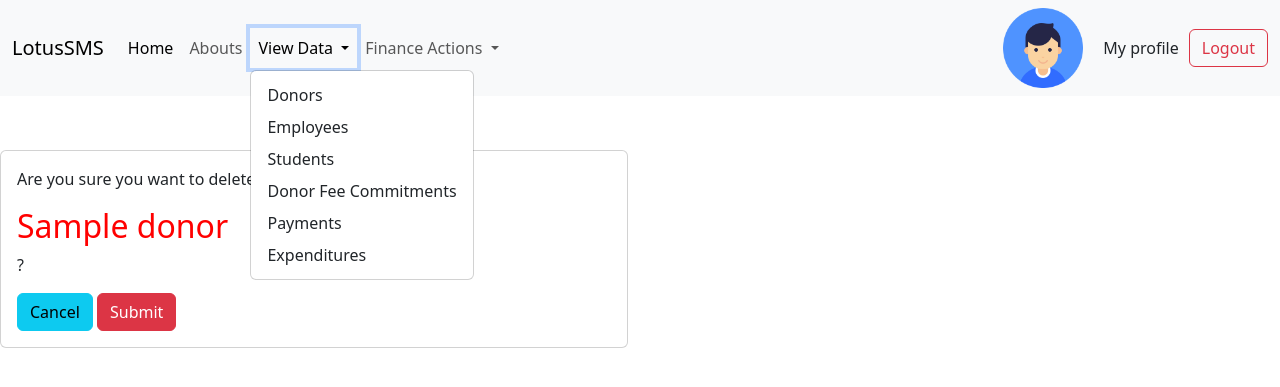
After one commit to LisanzaTabby/Lotus-Project, a Django app: page /delete_donor/1/ in a window 1280 px wide, after a click on "View Data". The commit adds this page. Shown: the top 387 px of the page. Run offline with Django 5.2, Linux system fonts and the light colour scheme; tables that the repository leaves empty hold one stand-in row (values such as "Sample post").

Commit message:
initial commit

```diff
--- a/lotusApp/admin.py
+++ b/lotusApp/admin.py
@@ -7,3 +7,4 @@ admin.site.register(School)
 admin.site.register(Intermediary)
 admin.site.register(Student)
 admin.site.register(StudentDonorHistory)
+admin.site.register(Employee)
--- a/lotusApp/forms.py
+++ b/lotusApp/forms.py
@@ -22,3 +22,8 @@ class DonorForm(ModelForm):
         model = Donor
         fields = '__all__'
         exclude = ['date_added']
+class EmployeeForm(ModelForm):
+    class Meta:
+        model = Employee
+        fields = '__all__'
+        exclude = ['date_joined']
--- /dev/null
+++ b/lotusApp/templates/delete_templates/donor_delete.html
@@ -0,0 +1,24 @@
+{%  extends 'navbars/financenavbar.html' %}
+{% load static %}
+{% block content %}
+
+<br>
+<div class="row">
+	<div class="col-md-6">
+		<div class="card card-body">
+
+
+			<p>Are you sure you want to delete Donor ID number"<b>{{ donor.id }}</b><h2 style="color: red;">{{ donor.donorName }}</h2>?</p>
+
+			<form action="{% url 'delete_donor' donor.id  %}" method="POST">
+
+				{% csrf_token %}
+				<a class="btn btn-info" href="{% url 'donor_list' %}">Cancel</a>
+
+				<input class="btn btn-danger" type="submit" name="Confirm">
+			</form>
+		</div>
+	</div>
+</div>
+
+{% endblock %}
--- a/lotusApp/templates/lists/donor_list.html
+++ b/lotusApp/templates/lists/donor_list.html
@@ -59,6 +59,6 @@
     </tbody>
     {% endif %}
   </table>
-  <a href="{% url 'forgot_password' %}" class="btn btn-primary">Print Donor List</a>
+  <a href="" class="btn btn-primary">Print Donor List</a>
 
 {% endblock %}
--- a/lotusApp/templates/lists/employee_list.html
+++ b/lotusApp/templates/lists/employee_list.html
@@ -58,6 +58,6 @@
     </tbody>
     {% endif %}
   </table>
-  <a href="{% url 'forgot_password' %}" class="btn btn-primary">Print Employee List</a>
+  <a href="" class="btn btn-primary">Print Employee List</a>
 
 {% endblock %}
--- a/lotusApp/templates/lists/intermediary_list.html
+++ b/lotusApp/templates/lists/intermediary_list.html
@@ -48,8 +48,8 @@
         <td>{{intermediary.location}}</td>
         <td>{{intermediary.date_added}}</td>
         <td>
-            <a href="" class="btn btn-primary">Edit</a>
-            <a href="" class="btn btn-danger">Delete</a>
+            <a href="{% url 'edit_intermediary' intermediary.id %}" class="btn btn-primary">Edit</a>
+            <a href="{% url 'delete_intermediary' intermediary.id %}" class="btn btn-danger">Delete</a>
 
         </td>
       </tr>
--- a/lotusApp/templates/lists/school_list.html
+++ b/lotusApp/templates/lists/school_list.html
@@ -43,8 +43,8 @@
             <td>{{school.level}}</td>
             <td>{{school.location}}</td>
             <td>
-                <a href=""class="btn btn-primary">Edit</a>
-                <a href=""class="btn btn-danger">Delete</a>
+                <a href="{% url 'edit_school' school.id %}"class="btn btn-primary">Edit</a>
+                <a href="{% url 'delete_school' school.id %}"class="btn btn-danger">Delete</a>
 
             </td>
           </tr>
--- a/lotusApp/templates/navbars/financenavbar.html
+++ b/lotusApp/templates/navbars/financenavbar.html
@@ -32,8 +32,8 @@
                 <ul class="dropdown-menu">
                   <li><a class="dropdown-item" href="{% url 'donor_list' %}">Donors</a></li>
                   <li><a class="dropdown-item" href="{% url 'employee_list' %}">Employees</a></li>
-                  <li><a class="dropdown-item" href="{% url 'students' %}">Students</a></li>
-                  <li><a class="dropdown-item" href="{% url 'donor_commitment_list' %}">Donor Fee Commitments</a></li>
+                  <li><a class="dropdown-item" href="{% url 'student_list' %}">Students</a></li>
+                  <li><a class="dropdown-item" href="">Donor Fee Commitments</a></li>
                   <li><a class="dropdown-item" href="">Payments</a></li>
                   <li><a class="dropdown-item" href="">Expenditures</a></li>
                 </ul>
@@ -45,7 +45,7 @@
                 <ul class="dropdown-menu">
                   <li><a class="dropdown-item" href="{% url 'add_donor' %}">Add Donor</a></li>
                   <li><a class="dropdown-item" href="{% url 'add_employee' %}">Add Employee</a></li>
-                  <li><a class="dropdown-item" href="{% url 'add_fee_commitment' %}">Add Donor Fee Commitment</a></li>
+                  <li><a class="dropdown-item" href="">Add Donor Fee Commitment</a></li>
                 </ul>
               </li>
             </ul>
--- a/lotusApp/urls.py
+++ b/lotusApp/urls.py
@@ -8,8 +8,24 @@ urlpatterns = [
     path('add_student/', views.add_student, name='add_student'),
     path('add_intermediary/', views.add_intermediary, name='add_intermediary'),
     path('add_school/', views.add_school, name='add_school'),
+    path('edit_student/<str:pk>/', views.edit_student, name='edit_student'),
+    path('delete_student/<str:pk>/', views.delete_student, name='delete_student'),
+    path('edit_intermediary/<str:pk>/', views.edit_intermediary, name='edit_intermediary'),
+    path('delete_intermediary/<str:pk>/', views.delete_intermediary, name='delete_intermediary'),
+    path('edit_school/<str:pk>/', views.edit_school, name='edit_school'),
+    path('delete_school/<str:pk>/', views.delete_school, name='delete_school'),
     path('student_list/', views.student_list, name='student_list'),
     path('intermediary_list/', views.intermediary_list, name='intermediary_list'),
     path('school_list/', views.school_list, name='school_list'),
+
+    path('finance/', views.finance_view, name='finance'),
+    path('donor_list/', views.donor_list, name='donor_list'),
+    path('add_donor/', views.add_donor, name='add_donor'),
+    path('edit_donor/<str:pk>/', views.edit_donor, name='edit_donor'),
+    path('delete_donor/<str:pk>/', views.delete_donor, name='delete_donor'),
+    path('employee_list/', views.employee_list, name='employee_list'),
+    path('add_employee/', views.add_employee, name='add_employee'),
+    path('edit_employee/<str:pk>/', views.edit_employee, name='edit_employee'),
+    path('delete_employee/<str:pk>/', views.delete_employee, name='delete_employee'),
     path('logout/', views.logout_view, name='logout'),
 ]
--- a/lotusApp/views.py
+++ b/lotusApp/views.py
@@ -1,4 +1,4 @@
-from django.shortcuts import render, redirect
+from django.shortcuts import get_object_or_404, render, redirect
 from django.contrib.auth import authenticate, login, logout
 from django.contrib import messages
 from .forms import *
@@ -25,7 +25,7 @@ def dataentry_view(request):
 # dataentry actions
 def add_student(request):
     if request.method == 'POST':
-        form = StudentForm(request.POST)
+        form = StudentForm(request.POST, request.FILES)
         if form.is_valid():
             form.save()
             messages.success(request, 'Student Added Successfully')
@@ -60,18 +60,161 @@ def add_school(request):
             return render(request, 'add_templates/add_school.html')
     form = schoolForm()
     return render(request, 'add_templates/add_school.html', {'form': form})
+def edit_student(request,pk):
+    student = get_object_or_404(Student, id=pk)
+    form = StudentForm(instance=student)
+    if request.method == 'POST':
+        form = StudentForm(request.POST, request.FILES, instance=student)
+        if form.is_valid():
+            form.save()
+            messages.success(request, 'Student Updated Successfully')
+            return redirect('student_list')
+        else:
+            messages.error(request, form.errors)
+            return render(request, 'add_templates/add_student.html', {'form': form})
+    return render(request, 'add_templates/add_student.html', {'form': form})
+def delete_student(request,pk):
+    student = get_object_or_404(Student, pk=pk)
+    if request.method == 'POST':
+        student.delete()
+        messages.success(request, 'Student Deleted Successfully')
+        return redirect('student_list')
+    context = {'student': student}
+    return render(request, 'delete_templates/student_delete.html', context)
+def edit_intermediary(request,pk):
+    intermediary = get_object_or_404(Intermediary, id=pk)
+    form = intermediaryForm(instance=intermediary)
+    if request.method == 'POST':
+        form = intermediaryForm(request.POST, instance=intermediary)
+        if form.is_valid():
+            form.save()
+            messages.success(request, 'Intermediary Updated Successfully')
+            return redirect('intermediary_list')
+        else:
+            messages.error(request, form.errors)
+            return render(request, 'add_templates/add_intermediary.html', {'form': form})
+    context = {'form': form}
+    return render(request, 'add_templates/add_intermediary.html', context)
+def delete_intermediary(request,pk):
+    intermediary = get_object_or_404(Intermediary, pk=pk)
+    if request.method == 'POST':
+        intermediary.delete()
+        messages.success(request, 'Intermediary Deleted Successfully')
+        return redirect('intermediary_list')
+    context = {'intermediary': intermediary}
+    return render(request, 'delete_templates/intermediary_delete.html', context)
+def edit_school(request,pk):
+    school = get_object_or_404(School, id=pk)
+    form = schoolForm(instance=school)
+    if request.method == 'POST':
+        form = schoolForm(request.POST, instance=school)
+        if form.is_valid():
+            form.save()
+            messages.success(request, 'School Updated Successfully')
+            return redirect('school_list')
+        else:
+            messages.error(request, form.errors)
+            return render(request, 'add_templates/add_school.html', {'form': form})
+    context = {'form':form}
+    return render(request, 'add_templates/add_school.html', context)
+def delete_school(request,pk):
+    school = get_object_or_404(School, id=pk)
+    if request.method == 'POST':
+        school.delete()
+        messages.success(request, 'School Deleted Successfully')
+        return redirect('school_list')
+    context = {'school': school}
+    return render(request, 'delete_templates/school_delete.html', context)
 #data lists
 def student_list(request):
-    students = Student.objects.all()
+    students = Student.objects.all().order_by('id')
     return render(request, 'lists/student_list.html', {'students': students})
 def intermediary_list(request):
-    intermediaries = Intermediary.objects.all()
+    intermediaries = Intermediary.objects.all().order_by('id')
     return render(request, 'lists/intermediary_list.html', {'intermediaries': intermediaries})
 def school_list(request):
-    schools = School.objects.all()
+    schools = School.objects.all().order_by('id')
     return render(request, 'lists/school_list.html', {'schools': schools})
+# Finance views
+def finance_view(request):
+    context = {}
+    return render(request, 'userpages/finance.html', context)
+def donor_list(request):
+    donors = Donor.objects.all().order_by('id')
+    context = {'donors':donors}
+    return render(request, 'lists/donor_list.html', context)
+def add_donor(request):
+    if request.method == 'POST':
+        form = DonorForm(request.POST)
+        if form.is_valid():
+            form.save()
+            messages.success(request, 'Donor Added Successfully!')
+            return redirect('donor_list')
+        else:
+            messages.error(request, form.errors)
+            return render(request, 'add_templates/add_donor.html', {'form':form})
+    form = DonorForm()
+    return render(request, 'add_templates/add_donor.html', {'form':form})
+def edit_donor(request, pk):
+    donor = get_object_or_404(Donor, id=pk)
+    form = DonorForm(instance=donor)
+    if request.method == 'POST':
+        form = DonorForm(request.POST, instance=donor)
+        if form.is_valid():
+            form.save()
+            messages.success(request, "Donor Information Updated Successfully")
+            return redirect('donor_list')
+        else:
+            messages.error(request, form.errors)
+            return render(request, 'add_templates/add_donor.html', {'form':form})
+    context = {'form': form}
+    return render(request, 'add_templates/add_donor.html', context)
+def delete_donor(request, pk):
+    donor =get_object_or_404(Donor, id=pk)
+    if request.method == 'POST':
+        donor.delete()
+        messages.success(request, 'Donor Deleted Successfully!')
+    context = {'donor':donor}
+    return render(request, 'delete_templates/donor_delete.html', context)
 
-
+def employee_list(request):
+    employees = Employee.objects.all().order_by('id')
+    context={'employees':employees}
+    return render(request, 'lists/employee_list.html', context)
+def add_employee(request):
+    if request.method == 'POST':
+        form = EmployeeForm(request.POST)
+        if form.is_valid():
+            form.save()
+            messages.success(request, 'Employee Added Successfully!')
+            return redirect('employee_list')
+        else:
+            messages.error(request, form.errorse)
+            return render(request, 'add_templates/add_donor.html', {'form':form})
+    form = EmployeeForm()
+    return render(request, 'add_templates/add_employee.html', {'form':form})
+def edit_employee(request,pk):
+    employee = get_object_or_404(Employee, id=pk)
+    form = EmployeeForm(instance=employee)
+    if request.method == 'POST':
+        form = EmployeeForm(request.POST, instance=employee)
+        if form.is_valid():
+            form.save()
+            messages.success(request,'Employee Information Updated Successfully!')
+            return redirect('employee_list')
+        else:
+            messages.error(request, form.errors)
+            return render(request, 'add_templates/add_employee.html', {'form':form})
+    context = {'form':form}
+    return render(request, 'add_templates/add_employee.html', context)
+def delete_employee(request,pk):
+    employee = get_object_or_404(Employee, id=pk)
+    if request.method == 'POST':
+        employee.delete()
+        messages.success(request, 'Employee Deleted Successfully!')
+        return redirect(employee_list)
+    context = {'employee':employee}
+    return render(request, 'delete_templates/employee_delete.html', context)
 def logout_view(request):
     logout(request)
     return redirect('index')
```
Also changed, not shown: lotusApp/models.py (+23 -0 lines), lotusApp/templates/delete_templates/delete_donor_commitment.html (added, +24 -0 lines), lotusApp/templates/delete_templates/employee_delete.html (added, +24 -0 lines), lotusApp/templates/delete_templates/intermediary_delete.html (added, +24 -0 lines), lotusApp/templates/delete_templates/school_delete.html (added, +24 -0 lines), lotusApp/templates/delete_templates/student_delete.html (added, +24 -0 lines), lotusApp/templates/lists/student_list.html (+2 -10 lines), lotusApp/templates/userpages/finance.html (added, +57 -0 lines), lotusApp/migrations/0002_employee.py (added).
